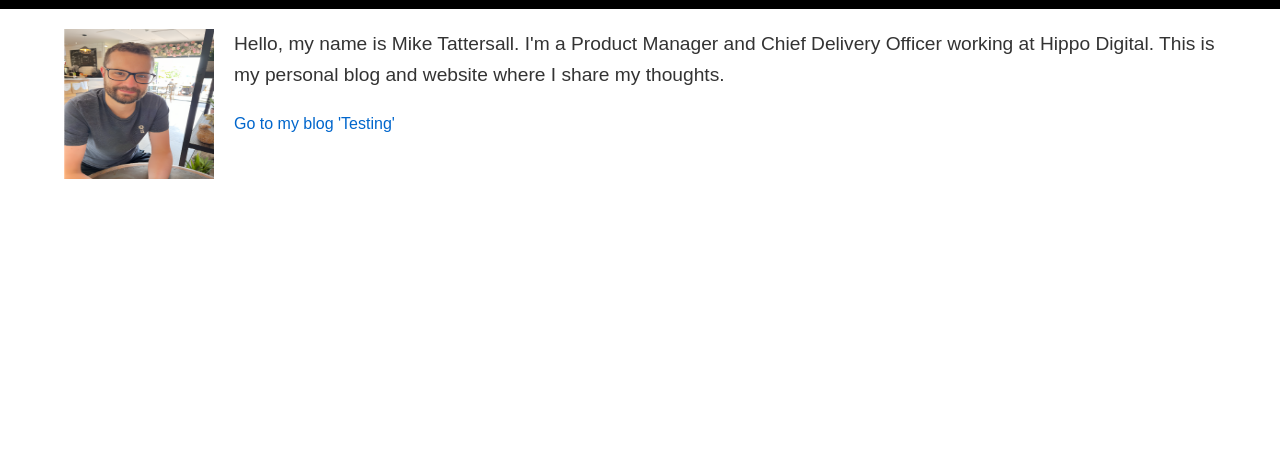
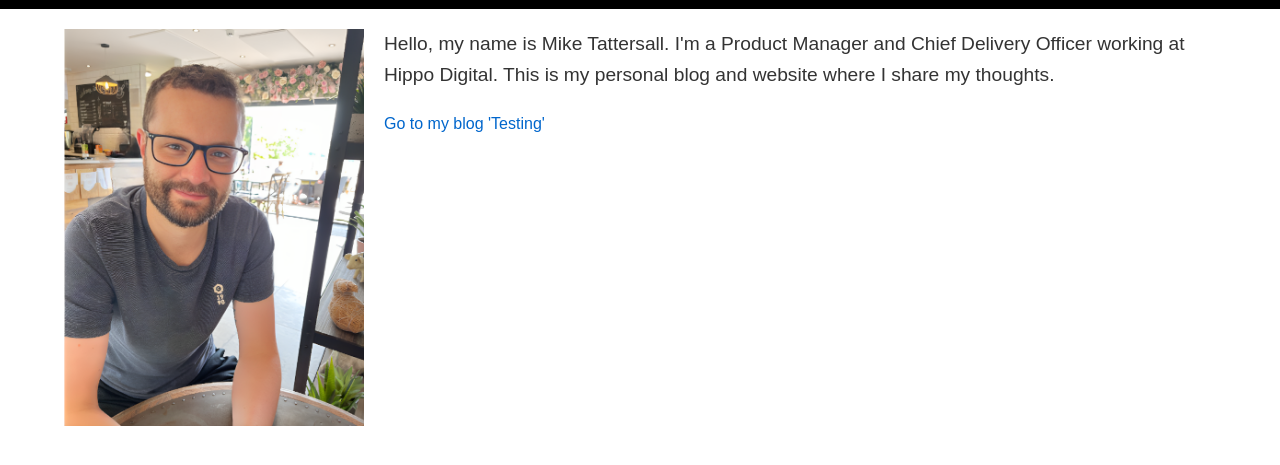
Before and after one commit to MikeT18/mike-website, a plain HTML site: page index.html in a window 1280 px wide. Shown: the part 53-518 px from the top of the page. Drawn offline with Linux system fonts and the light colour scheme.

Commit message:
Update style.css

```diff
--- a/style.css
+++ b/style.css
@@ -48,11 +48,10 @@ main {
 }
 
 .profile-img {
-    width: 150px;
-    height: 150px;
+    width: 300px; /* Adjusted width */
+    height: auto; /* Height will scale automatically to maintain aspect ratio */
     float: left;
     margin-right: 20px;
-    border-radius: 0;
 }
 
 .intro-text {
```
